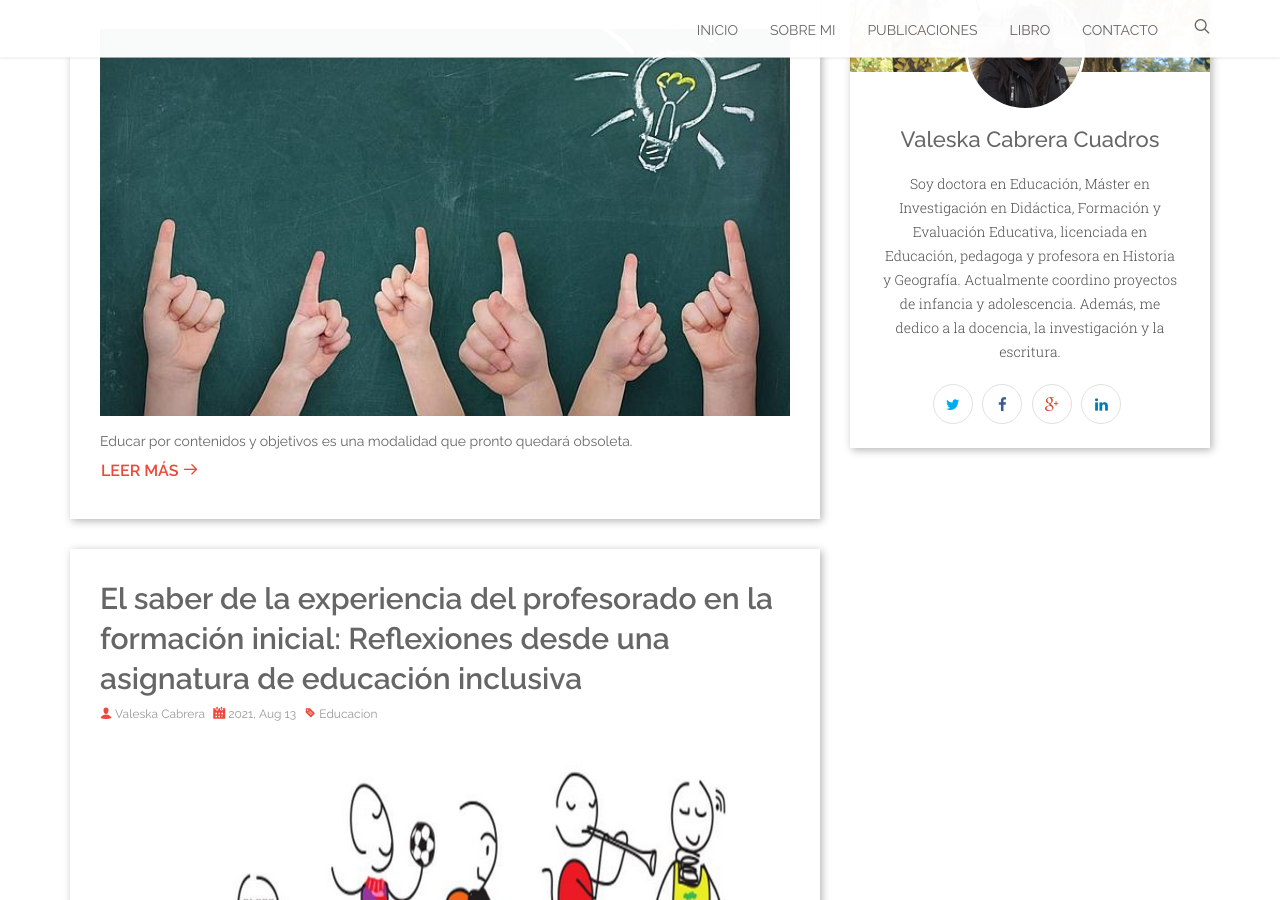
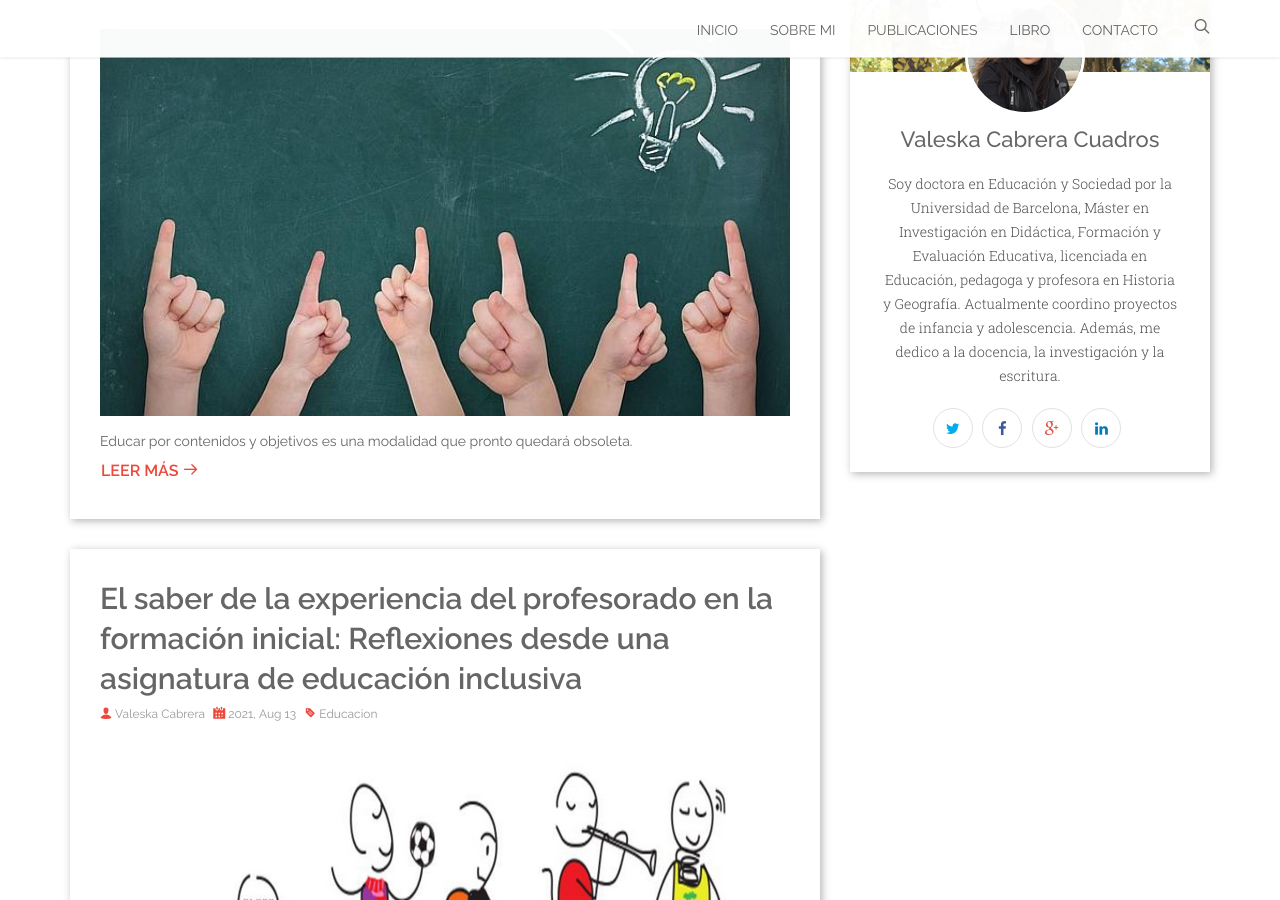
Before and after one commit to valeskacabrera/valeskacabrera.github.io, a Jekyll site: the page built from index.html, in a window 1280 px wide and 900 px high, scrolled down 448 px. Built offline with Jekyll 4.4.1, drawn with Linux system fonts in a browser that asks for light colours; some web fonts are replaced; the list of posts is cut into pages by our own code.

Commit message:
Universidad

```diff
--- a/_includes/profile.html
+++ b/_includes/profile.html
@@ -5,7 +5,7 @@
         <div class="info">
             <h3 class="name">Valeska Cabrera Cuadros</h3>
             <p class="details">
-                Soy doctora en Educación, Máster en Investigación en Didáctica, Formación y Evaluación Educativa, licenciada en Educación, pedagoga y profesora en Historia y Geografía. Actualmente coordino proyectos de infancia y adolescencia. Además, me dedico a la docencia, la investigación y la escritura.
+                Soy doctora en Educación y Sociedad por la Universidad de Barcelona, Máster en Investigación en Didáctica, Formación y Evaluación Educativa, licenciada en Educación, pedagoga y profesora en Historia y Geografía. Actualmente coordino proyectos de infancia y adolescencia. Además, me dedico a la docencia, la investigación y la escritura.
             </p>
             <div class="social-links">
                 <a class="twitter social-link"
```
